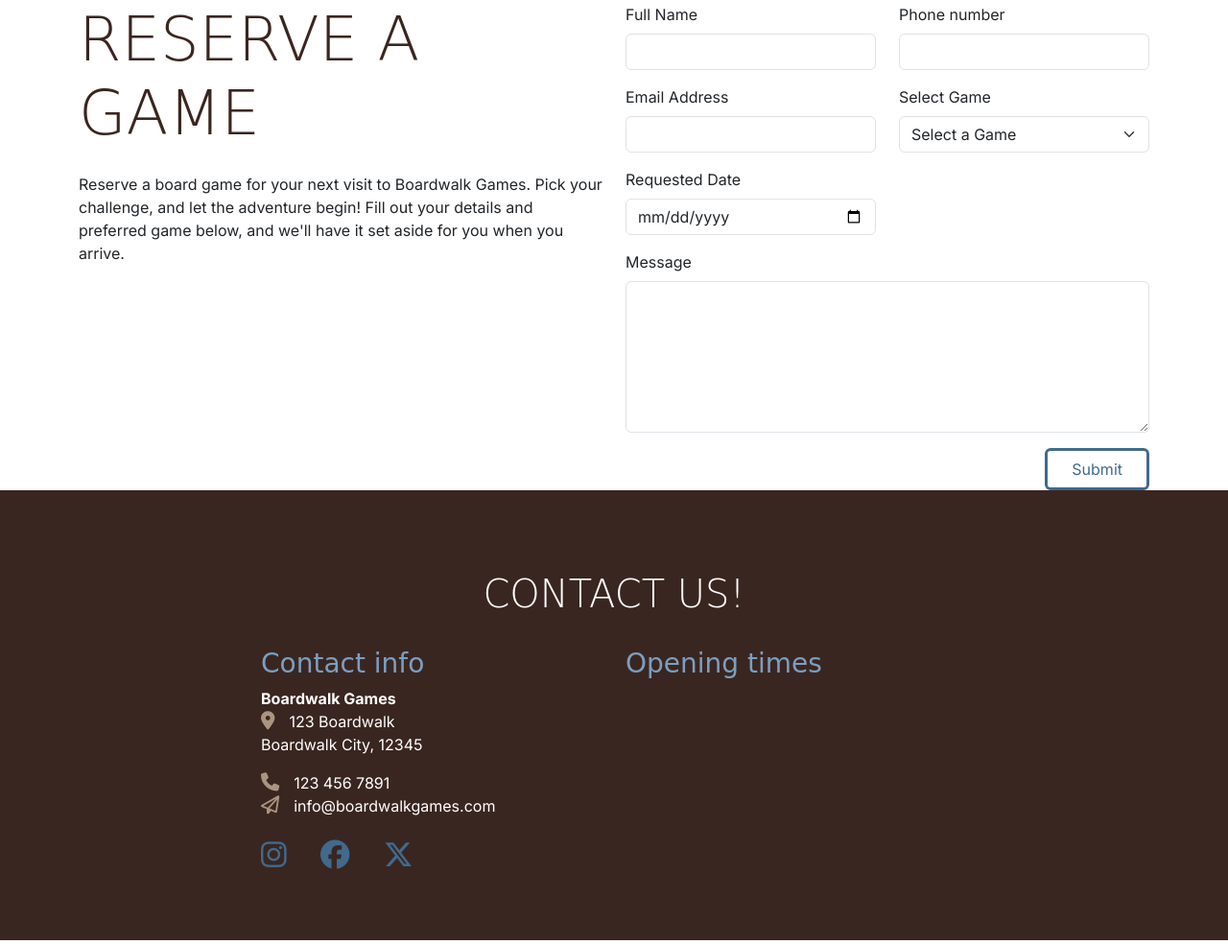
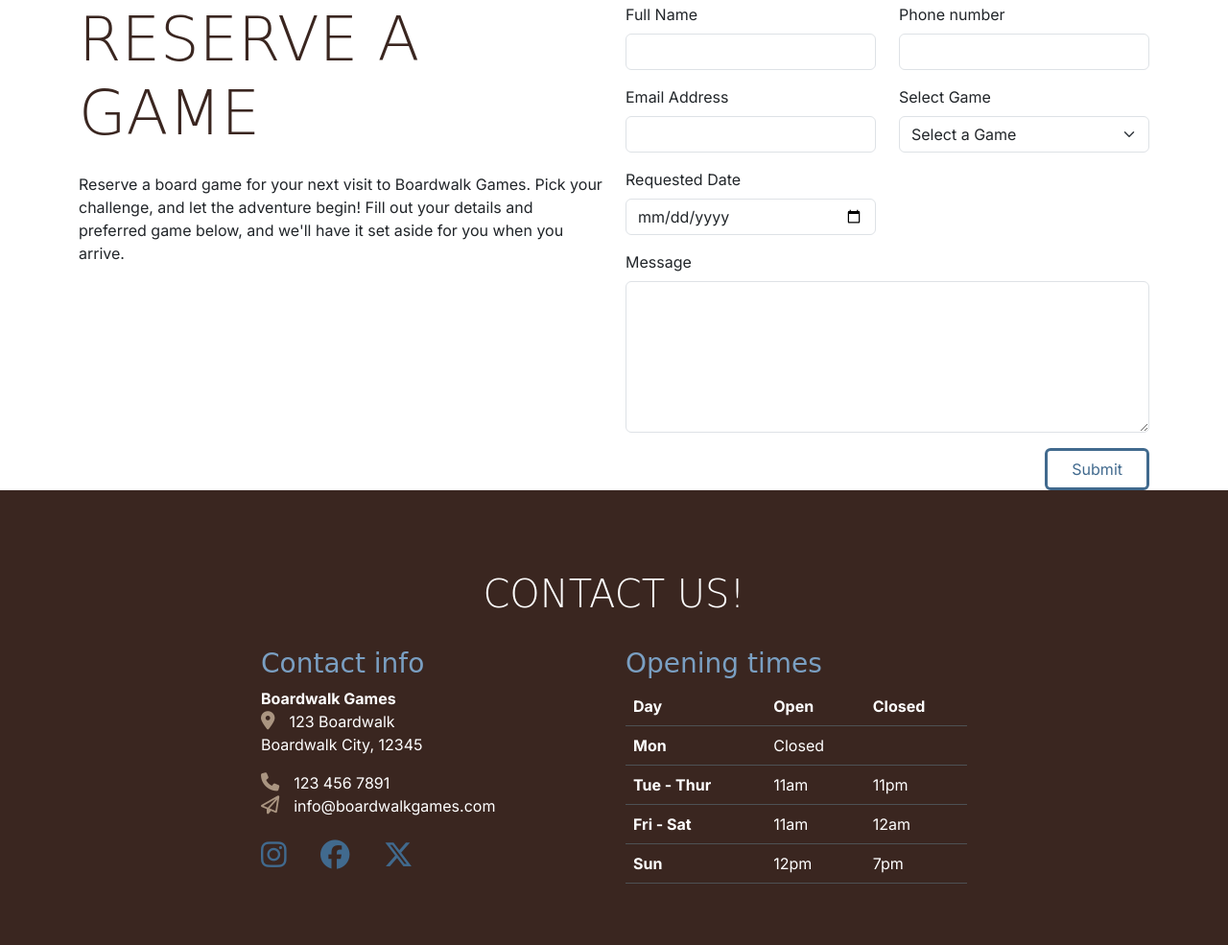
Before and after one commit to Enrique2007s/boardwalk-games, a plain HTML site: page game-library.html in a window 1280 px wide. Shown: the part 1858-2843 px from the top of the page at 96% size. Drawn offline with nearby package versions, Linux system fonts and the light colour scheme; a web font is replaced by a local one.

Commit message:
fixed small bugs

```diff
--- a/game-library.html
+++ b/game-library.html
@@ -302,6 +302,37 @@
                 <!-- Opening times -->
                 <div id="opening-times" class="col-12 col-md-6 col-xl-4 sub-heading-color">
                     <h3>Opening times</h3>
+                    <table class="table table-dark">
+                        <thead>
+                            <tr>
+                                <th>Day</th>
+                                <th>Open</th>
+                                <th>Closed</th>
+                            </tr>
+                        </thead>
+                        <tbody>
+                            <tr>
+                                <th>Mon</th>
+                                <td>Closed</td>
+                                <td></td>
+                            </tr>
+                            <tr>
+                                <th>Tue - Thur</th>
+                                <td>11am</td>
+                                <td>11pm</td>
+                            </tr>
+                            <tr>
+                                <th>Fri - Sat</th>
+                                <td>11am</td>
+                                <td>12am</td>
+                            </tr>
+                            <tr>
+                                <th>Sun</th>
+                                <td>12pm</td>
+                                <td>7pm</td>
+                            </tr>
+                        </tbody>
+                    </table>
                 </div>
             </div>
         </div>
```
Also changed, not shown: index.html (+1 -1 lines).
